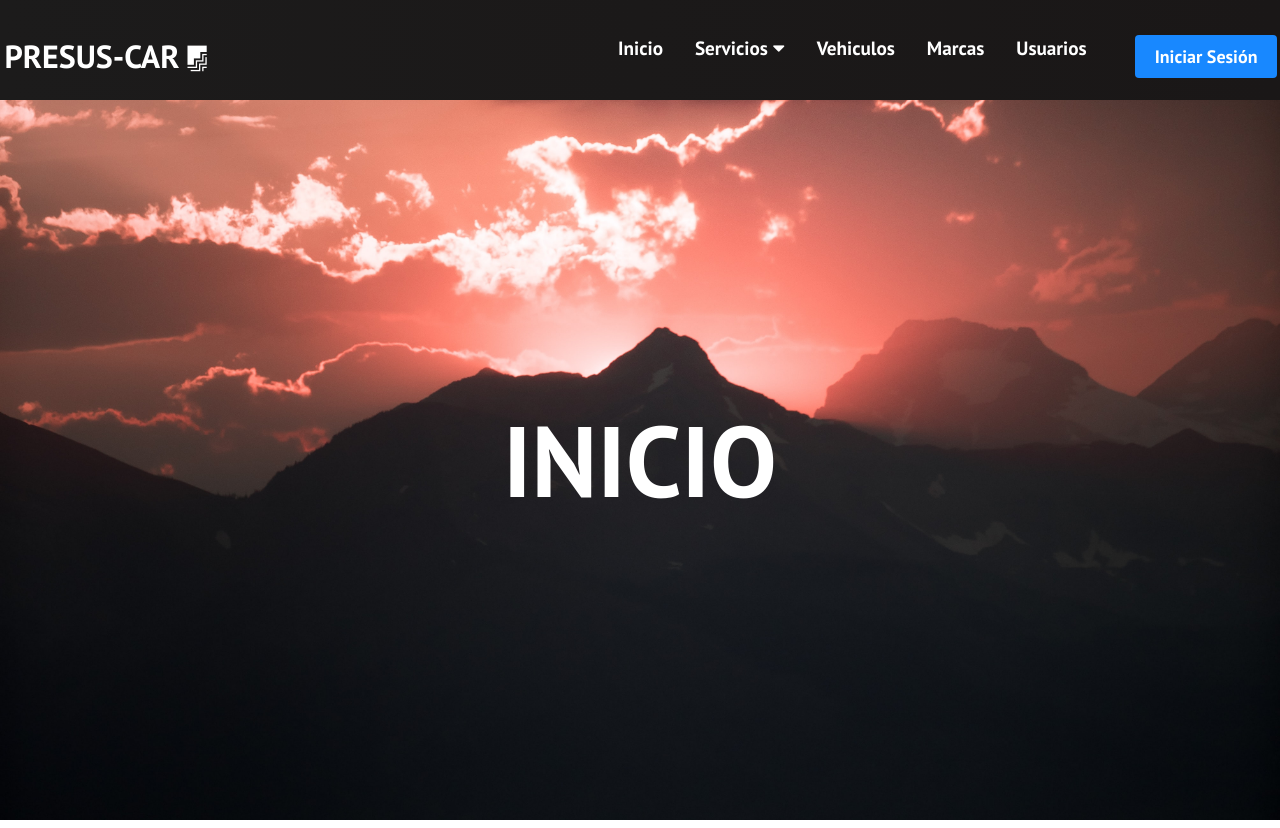
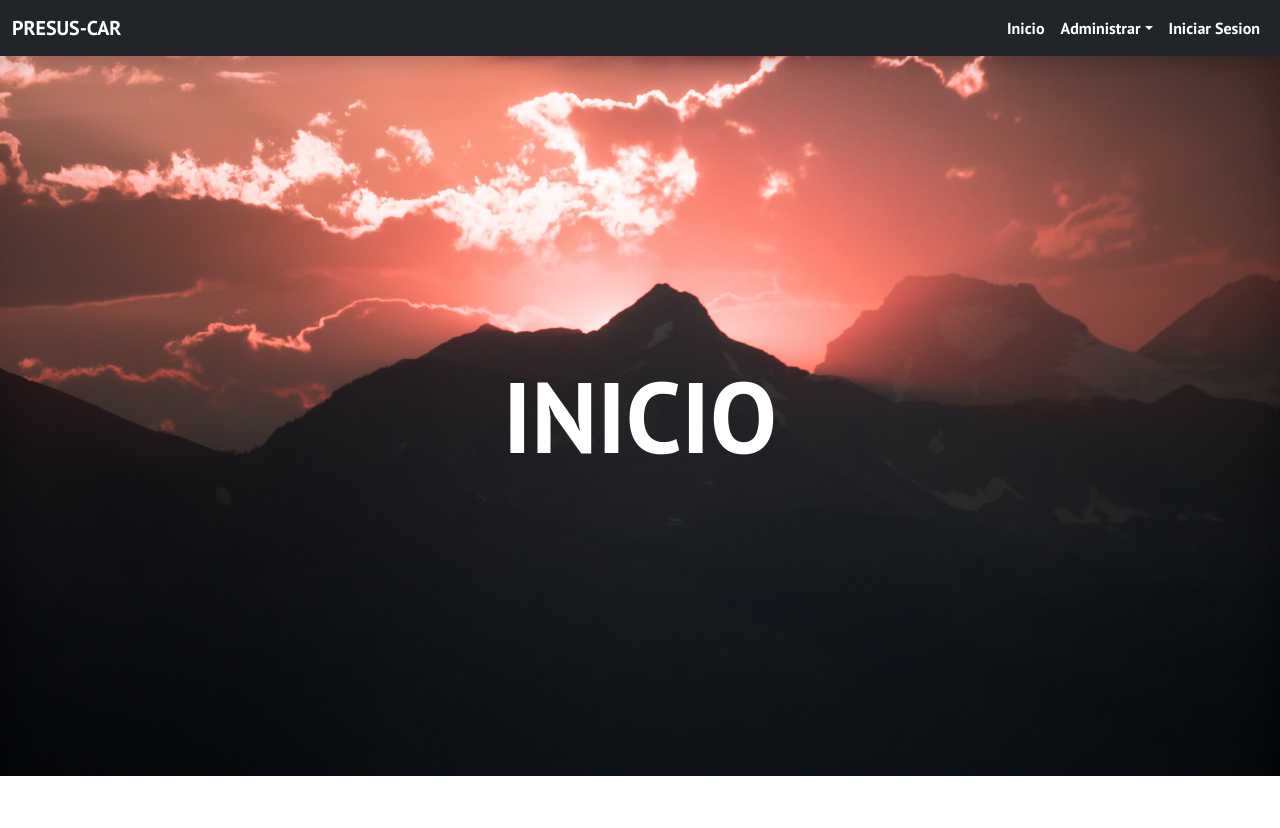
Before and after one commit to CristhianCantero/front-end-presus-car, a React (Create React App) app: page / in a window 1280 px wide. After the commit the page ends 800 px from the top, so only its background shows below. Built offline with nearby package versions, Linux system fonts and the light colour scheme.

Commit message:
User Logout funcion en Navbar

```diff
--- a/package.json
+++ b/package.json
@@ -8,6 +8,8 @@
     "@testing-library/user-event": "^13.5.0",
     "axios": "^0.27.2",
     "bootstrap": "^5.2.1",
+    "jquery": "^3.6.1",
+    "popper.js": "^1.16.1",
     "react": "^18.2.0",
     "react-dom": "^18.2.0",
     "react-router-dom": "^6.4.1",
--- a/src/App.js
+++ b/src/App.js
@@ -1,5 +1,4 @@
 import React from 'react';
-import "bootstrap/dist/css/bootstrap.min.css";
 import Navbar from './components/Navbar';
 import './App.css';
 import Home from './components/pages/Home';
@@ -19,6 +18,11 @@
 axios.defaults.headers.post['Accept'] = 'application/json'
 axios.defaults.headers.post['Content-Type'] = 'application/json'
 axios.defaults.withCredentials = true;
+axios.interceptors.request.use(function (config) {
+  const token = localStorage.getItem('auth_token');
+  config.headers.Authorization = token ? `Bearer ${token}` : '';
+  return config;
+})
 
 function App() {
   return (
--- a/src/components/Navbar.js
+++ b/src/components/Navbar.js
@@ -1,102 +1,69 @@
-import React, { useState } from 'react';
-import { Button } from './Button';
-import { Link } from 'react-router-dom';
-import './Navbar.css';
-import Dropdown from './Dropdown';
+import axios from 'axios';
+import React from 'react';
+import { Link, useNavigate } from 'react-router-dom';
+import swal from 'sweetalert';
+
 
 function Navbar() {
-  const [click, setClick] = useState(false);
-  const [dropdown, setDropdown] = useState(false);
+  const navigate = useNavigate();
+  const logoutSubmit = (e) => {
+    e.preventDefault();
+    axios.post(`/api/logout`).then(res => {
+      if (res.data.status === 200) {
+        localStorage.removeItem('auth_token');
+        localStorage.removeItem('auth_usuario');
+        navigate('/');
+        swal("Exito!", res.data.message, "success");
+      } else {
 
-  const handleClick = () => setClick(!click);
-  const closeMobileMenu = () => setClick(false);
+      }
+    });
+  }
 
-  const onMouseEnter = () => {
-    if (window.innerWidth < 960) {
-      setDropdown(false);
-    } else {
-      setDropdown(true);
-    }
-  };
-
-  const onMouseLeave = () => {
-    if (window.innerWidth < 960) {
-      setDropdown(false);
-    } else {
-      setDropdown(false);
-    }
-  };
+  var AuthButtons = '';
+  if (!localStorage.getItem('auth_token')) {
+    AuthButtons = (
+      <li className="nav-item">
+        <Link className="nav-link text-white" to="/login">Iniciar Sesion</Link>
+      </li>
+    )
+  } else {
+    AuthButtons = (
+      <li className="nav-item">
+        <button type='button' onClick={logoutSubmit} className='nav-link btn btn-danger text-white'>Cerrar Sesion</button>
+      </li>
+    )
+  }
 
   return (
-    <>
-      <nav className='navbar'>
-        <Link to='/' className='navbar-logo' onClick={closeMobileMenu}>
-          PRESUS-CAR
-          <i class='fab fa-firstdraft' />
-        </Link>
-        <div className='menu-icon' onClick={handleClick}>
-          <i className={click ? 'fas fa-times' : 'fas fa-bars'} />
+    <nav className="navbar navbar-expand-lg navbar-dark bg-dark shadow sticky-top">
+      <div className="container-fluid">
+        <Link className="navbar-brand" to="/">PRESUS-CAR</Link>
+        <button className="navbar-toggler" type="button" data-bs-toggle="collapse" data-bs-target="#navbarSupportedContent" aria-controls="navbarSupportedContent" aria-expanded="false" aria-label="Toggle navigation">
+          <span className="navbar-toggler-icon"></span>
+        </button>
+        <div className="collapse navbar-collapse" id="navbarSupportedContent">
+          <ul className="navbar-nav ms-auto mb-2 mb-lg-0">
+            <li className="nav-item">
+              <Link className="nav-link active" aria-current="page" to="/">Inicio</Link>
+            </li>
+            <li className="nav-item dropdown">
+              <Link className="nav-link dropdown-toggle text-white" to="/#" id="navbarDropdown" role="button" data-bs-toggle="dropdown" aria-expanded="false">
+                Administrar
+              </Link>
+              <ul className="dropdown-menu" aria-labelledby="navbarDropdown">
+                <li><Link className="dropdown-item" to="/aseguradoras">Aseguradoras</Link></li>
+                <li><Link className="dropdown-item" to="/talleres">Talleres</Link></li>
+                <li><Link className="dropdown-item" to="/marcas">Marcas</Link></li>
+                <li><Link className="dropdown-item" to="/vehiculos">Vehiculos</Link></li>
+                <li><Link className="dropdown-item" to="/repuestos">Repuestos</Link></li>
+              </ul>
+            </li>
+            {AuthButtons}
+          </ul>
         </div>
-        <ul className={click ? 'nav-menu active' : 'nav-menu'}>
-          <li className='nav-item'>
-            <Link to='/' className='nav-links' onClick={closeMobileMenu}>
-              Inicio
-            </Link>
-          </li>
-          <li
-            className='nav-item'
-            onMouseEnter={onMouseEnter}
-            onMouseLeave={onMouseLeave}
-          >
-            <Link
-              to='/servicios'
-              className='nav-links'
-              onClick={closeMobileMenu}
-            >
-              Servicios <i className='fas fa-caret-down' />
-            </Link>
-            {dropdown && <Dropdown />}
-          </li>
-          <li className='nav-item'>
-            <Link
-              to='/vehiculos'
-              className='nav-links'
-              onClick={closeMobileMenu}
-            >
-              Vehiculos
-            </Link>
-          </li>
-          <li className='nav-item'>
-            <Link
-              to='/marcas'
-              className='nav-links'
-              onClick={closeMobileMenu}
-            >
-              Marcas
-            </Link>
-          </li>
-          <li className='nav-item'>
-            <Link
-              to='/usuarios'
-              className='nav-links'
-              onClick={closeMobileMenu}
-            >
-              Usuarios
-            </Link>
-          </li>
-          <li>
-            <Link
-              to='/login'
-              className='nav-links-mobile'
-              onClick={closeMobileMenu}
-            >
-              Iniciar Sesión
-            </Link>
-          </li>
-        </ul>
-        <Button />
-      </nav>
-    </>
+      </div>
+    </nav>
   );
 }
 
--- a/src/components/pages/Home.js
+++ b/src/components/pages/Home.js
@@ -1,5 +1,4 @@
 import React from 'react';
-import '../../App.css';
 
 export default function Home() {
   return (
--- a/src/components/pages/Login.js
+++ b/src/components/pages/Login.js
@@ -8,7 +8,6 @@
 export default function Login() {
 
   const navigate = useNavigate();
-
   const [loginInput, setLogin] = useState({
     nombre_usuario: '',
     contrasenia: '',
@@ -32,10 +31,10 @@
         if (res.data.status === 200) {
           localStorage.setItem('auth_token', res.data.access_token);
           localStorage.setItem('auth_usuario', res.data.auth_usuario);
-          swal("Success", res.data.message, "success");
           navigate('/');
+          swal("Exito!", res.data.message, "success");
         } else if (res.data.status === 401) {
-          swal("Warning", res.data.message, "warning");
+          swal("Alerta!", res.data.message, "warning");
         } else {
           setLogin({ ...loginInput, error_list: res.data.validation_errors });
         }
```
Also changed, not shown: src/index.js (+12 -4 lines), 1 other file (tests, documents, lock files or other folders).
